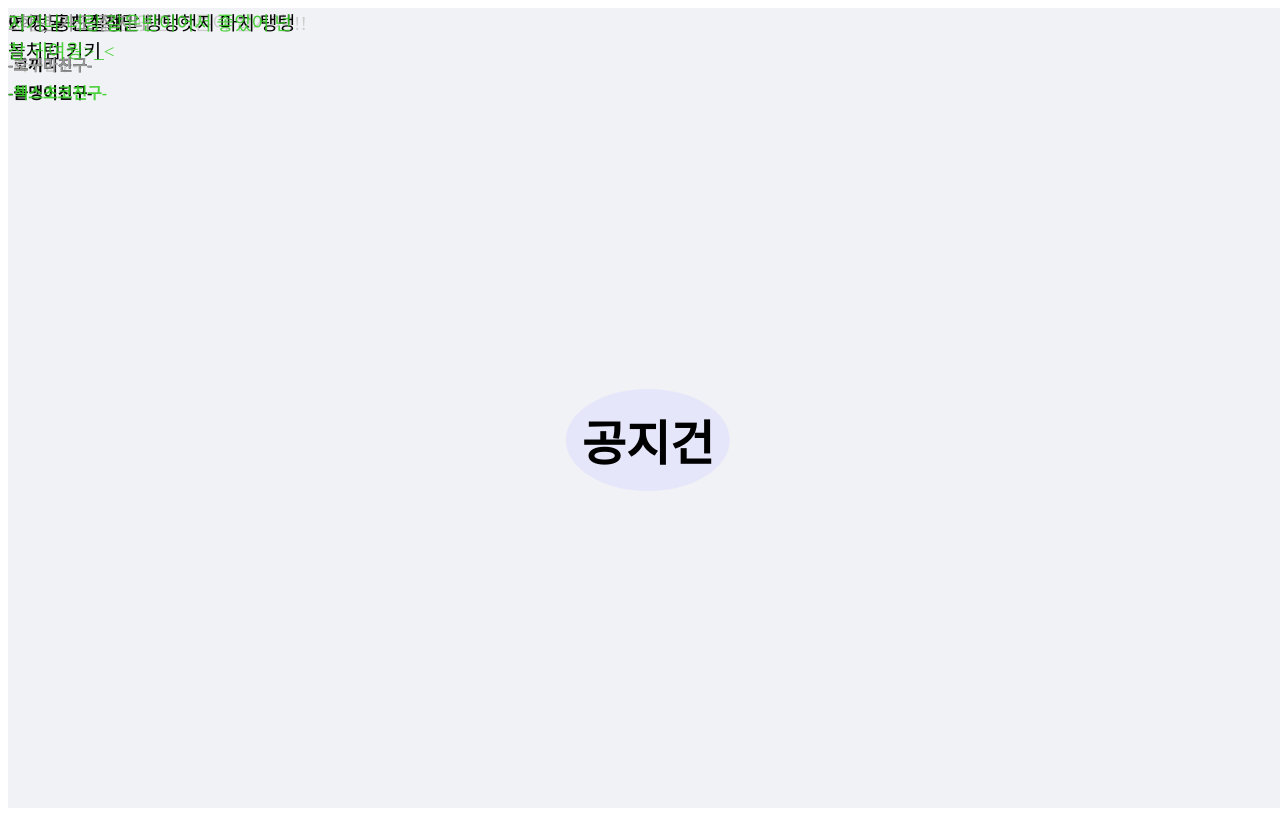
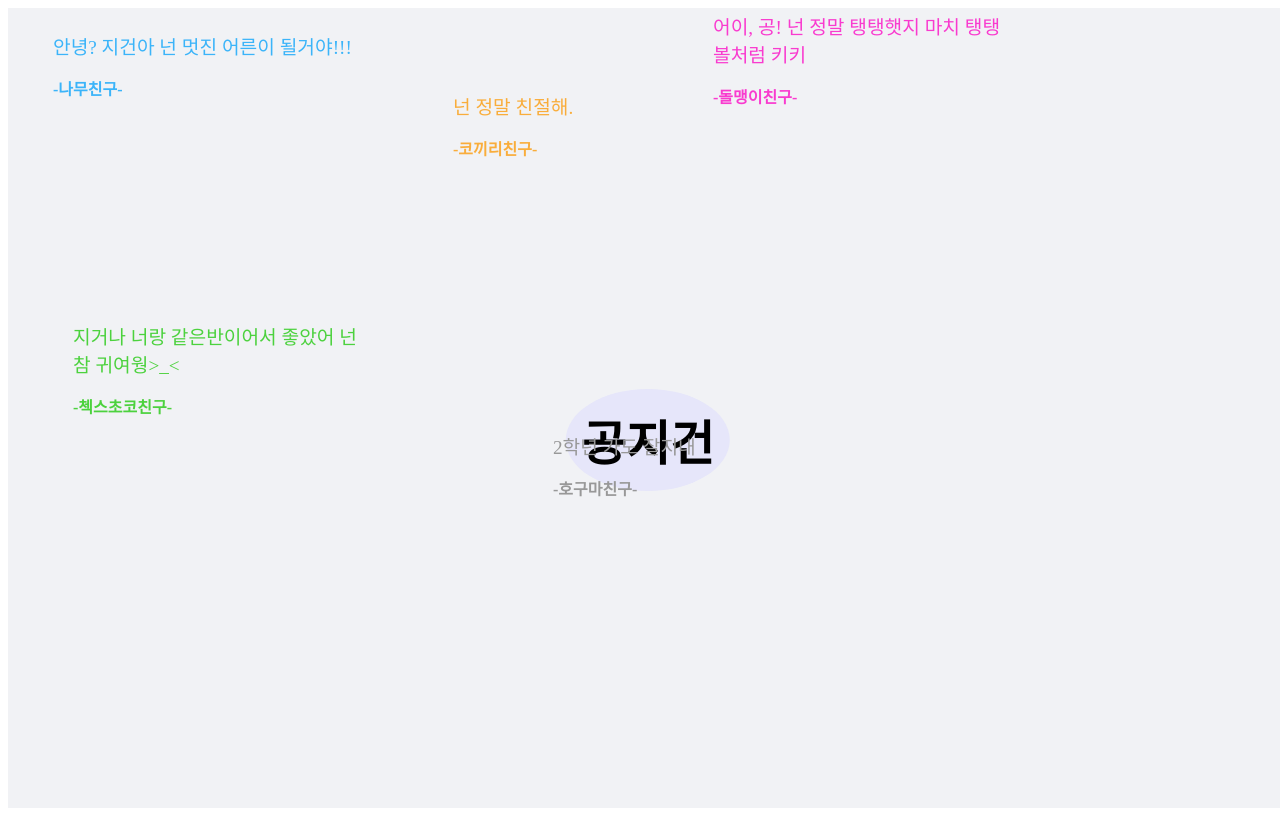
Before and after one commit to shyunju7/Rolling-Paper-Client, a React (Create React App) app in the folder rolling-paper-app/: page /user in a window 1280 px wide. Built offline with nearby package versions, Linux system fonts and the light colour scheme.

Commit message:
Feat Sticker position setting

```diff
--- a/rolling-paper-app/src/components/Sticker/index.tsx
+++ b/rolling-paper-app/src/components/Sticker/index.tsx
@@ -4,17 +4,26 @@ import { useEffect, useRef } from "react";
 import { Author, StickerContainer } from "./style";
 import Draggable from "react-draggable";
 
+interface MessagePosition {
+  x: number;
+  y: number;
+}
+
 interface Message {
   id: number;
+  position: MessagePosition;
   color: string;
   userName: string;
   message: string;
 }
 
-const Sticker = ({ message, userName, color }: Message) => {
+const Sticker = ({ message, userName, color, position }: Message) => {
+  const { x, y } = position;
+
+  console.log(`x`, x, `y`, y);
   return (
     <Draggable>
-      <StickerContainer color={color}>
+      <StickerContainer x={x} y={y} color={color}>
         {message}
         <Author color={color}>-{userName}-</Author>
       </StickerContainer>
--- a/rolling-paper-app/src/components/Sticker/style.ts
+++ b/rolling-paper-app/src/components/Sticker/style.ts
@@ -1,11 +1,14 @@
 import styled from "styled-components";
-
-export const StickerContainer = styled.div`
+interface Position {
+  x: any;
+  y: any;
+}
+export const StickerContainer = styled.div<{ x: any; y: any }>`
   width: 300px;
   background-color: transparent;
   position: absolute;
-  top: 0;
-  left: 0;
+  top: ${(props) => (props.y ? props.y : 0)}px;
+  left: ${(props) => (props.x ? props.x : 0)}px;
   cursor: pointer;
   font-size: 1.2rem;
   color: ${(props) => (props.color ? props.color : "#000000")};
--- a/rolling-paper-app/src/pages/Main.tsx
+++ b/rolling-paper-app/src/pages/Main.tsx
@@ -29,8 +29,14 @@ const InputMessage = styled.input`
   color: ${(props) => (props.color ? props.color : "#000000")};
 `;
 
+interface MessagePosition {
+  x: number;
+  y: number;
+}
+
 interface Message {
   id: number;
+  position: MessagePosition;
   color: string;
   userName: string;
   message: string;
@@ -39,30 +45,35 @@ interface Message {
 const messageList: Message[] = [
   {
     id: 1,
-    color: "#cdcdcd",
+    position: { x: 45, y: 24 },
+    color: "#3BB4F9",
     userName: "나무친구",
     message: "안녕? 지건아 넌 멋진 어른이 될거야!!!",
   },
   {
     id: 2,
-    color: "#daa3a",
+    position: { x: 705, y: 4 },
+    color: "#F93BCF",
     userName: "돌맹이친구",
     message: "어이, 공! 넌 정말 탱탱햇지 마치 탱탱볼처럼 키키",
   },
   {
     id: 3,
-    color: "#27676",
+    position: { x: 445, y: 84 },
+    color: "#F9AD3B",
     userName: "코끼리친구",
     message: "넌 정말 친절해.",
   },
   {
     id: 4,
+    position: { x: 545, y: 424 },
     color: "#989898",
     userName: "호구마친구",
     message: "2학년 가도 잘지내",
   },
   {
     id: 5,
+    position: { x: 65, y: 314 },
     color: "#3c2d",
     userName: "첵스초코친구",
     message: "지거나 너랑 같은반이어서 좋았어 넌 참 귀여웡>_<",
@@ -90,6 +101,7 @@ const Main = ({ props }: any) => {
           <Sticker
             key={index}
             id={item.id}
+            position={item.position}
             color={item.color}
             message={item.message}
             userName={item.userName}
```
